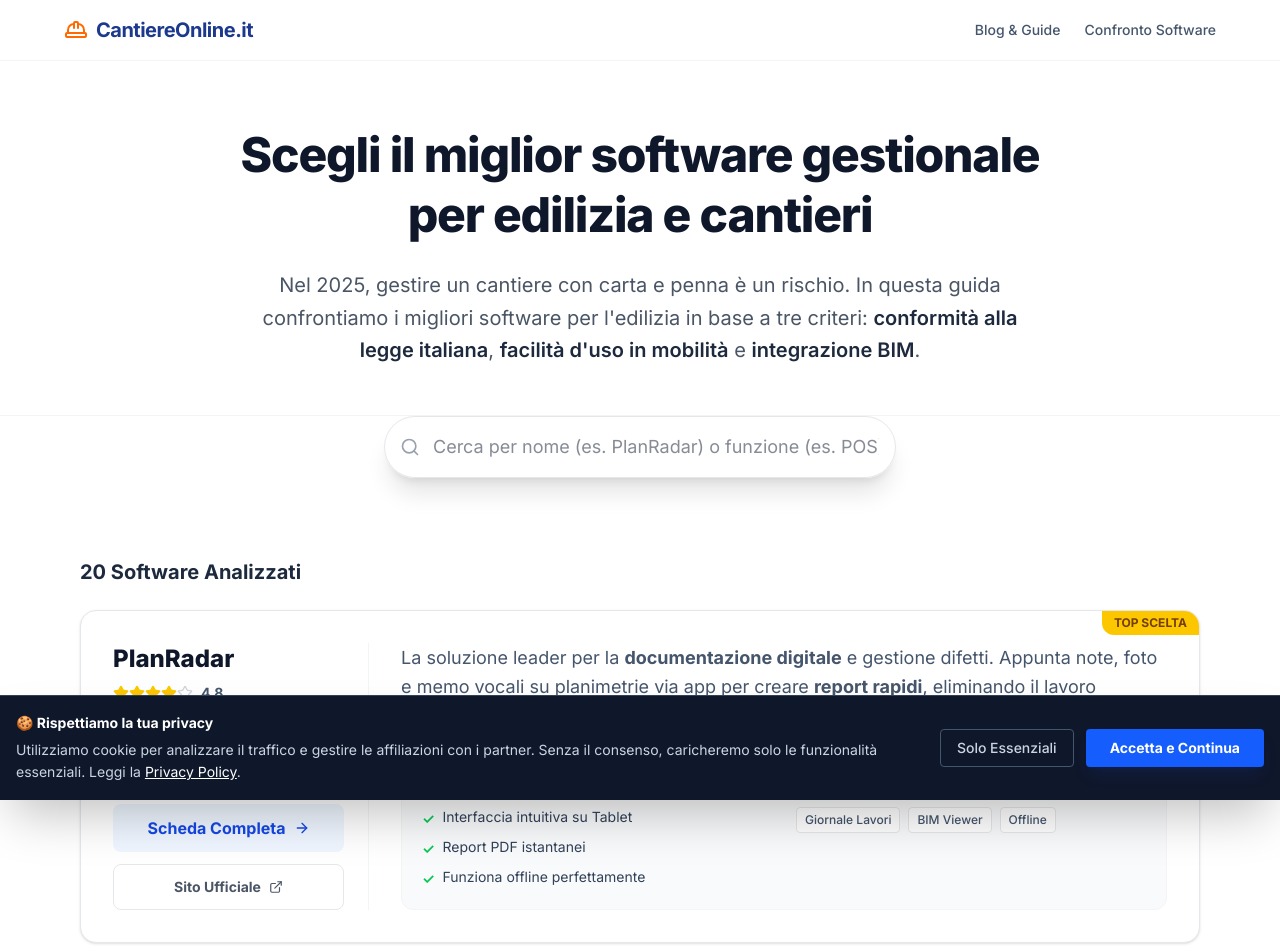
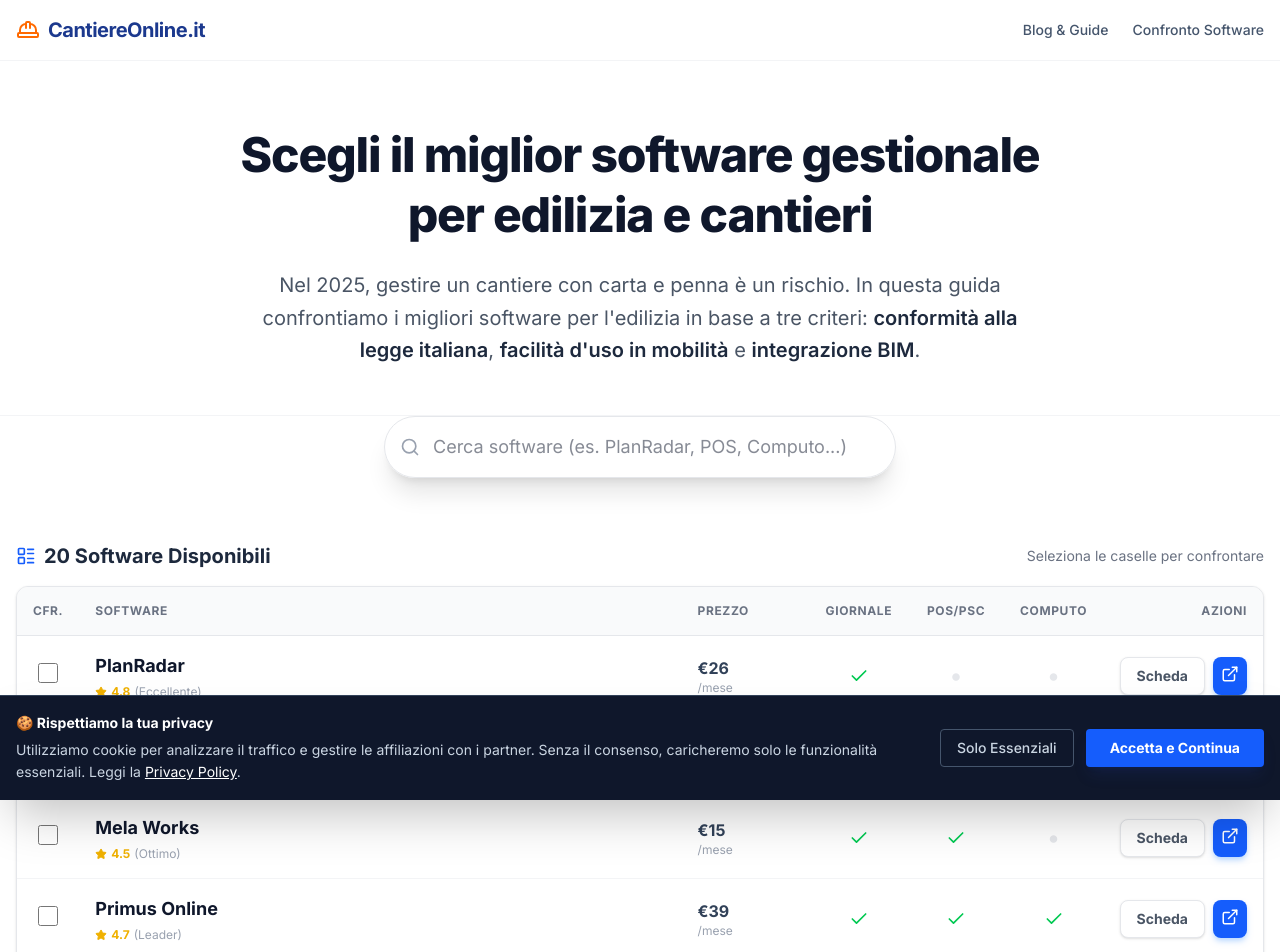
Before and after one commit to Mikymayk/cantiereonline, a Next.js app: page / in a window 1280 px wide. Shown: the top 952 px of the page. Built offline with nearby package versions, Linux system fonts and the light colour scheme.

Commit message:
ripristino

```diff
--- a/app/page.tsx
+++ b/app/page.tsx
@@ -1,10 +1,9 @@
 import Link from 'next/link';
 import { HardHat, Menu, ArrowRight, Calendar, BookOpen } from 'lucide-react';
 import { getSortedPostsData } from '@/lib/posts';
-import SoftwareList from '@/components/SoftwareList'; // Importiamo il componente client
+import SoftwareList from '@/components/SoftwareList';
 
 export default function Home() {
-  // Ora possiamo usare fs qui perché siamo sul server!
   const allPosts = getSortedPostsData();
   const recentPosts = allPosts.slice(0, 2);
 
@@ -13,7 +12,7 @@
 
       {/* --- HEADER --- */}
       <header className="border-b border-gray-100 p-4 sticky top-0 bg-white/95 backdrop-blur z-50">
-        <div className="max-w-6xl mx-auto flex items-center justify-between">
+        <div className="max-w-7xl mx-auto flex items-center justify-between">
           <Link href="/" className="font-bold text-xl tracking-tight text-blue-900 flex items-center gap-2">
             <HardHat className="text-orange-500" /> CantiereOnline.it
           </Link>
@@ -41,10 +40,10 @@
           </h2>
         </section>
 
-        {/* --- COMPONENTE CLIENT: BARRA DI RICERCA + LISTA --- */}
+        {/* --- COMPONENTE CLIENT: RICERCA + TABELLA + MODALE --- */}
         <SoftwareList />
 
-        {/* --- SEZIONE BLOG PREVIEW --- */}
+        {/* --- SEZIONE BLOG --- */}
         <section className="bg-slate-50 py-16 border-t border-gray-200 mt-12">
           <div className="max-w-6xl mx-auto px-4">
 
@@ -65,16 +64,15 @@
             <div className="grid md:grid-cols-2 gap-8">
               {recentPosts.map((post) => (
                 <Link key={post.id} href={`/blog/${post.id}`} className="group bg-white rounded-2xl shadow-sm hover:shadow-xl transition-all duration-300 overflow-hidden border border-gray-100 flex flex-col md:flex-row h-full">
-                  {/* Immagine */}
                   <div className="md:w-2/5 h-48 md:h-auto bg-gray-200 relative overflow-hidden">
-                     <img
-                       src={post.coverImage}
-                       alt={post.title}
-                       className="w-full h-full object-cover group-hover:scale-105 transition-transform duration-500"
-                     />
+                     {post.coverImage && (
+                       <img
+                         src={post.coverImage}
+                         alt={post.title}
+                         className="w-full h-full object-cover group-hover:scale-105 transition-transform duration-500"
+                       />
+                     )}
                   </div>
-
-                  {/* Contenuto */}
                   <div className="p-6 md:w-3/5 flex flex-col justify-between">
                     <div>
                       <div className="flex items-center gap-2 text-xs text-slate-400 mb-3 font-medium uppercase tracking-wider">
@@ -95,22 +93,13 @@
                   </div>
                 </Link>
               ))}
-
-              {/* Fallback se non ci sono post */}
-              {recentPosts.length === 0 && (
-                 <div className="col-span-2 text-center text-gray-400 py-10 bg-white rounded-2xl border border-dashed">
-                   Presto in arrivo nuove guide...
-                 </div>
-              )}
             </div>
 
-            {/* Link Mobile */}
             <div className="mt-8 text-center md:hidden">
               <Link href="/blog" className="inline-flex items-center gap-2 text-blue-600 font-bold hover:text-blue-800">
                 Vedi tutti gli articoli <ArrowRight size={18} />
               </Link>
             </div>
-
           </div>
         </section>
 
--- a/components/SoftwareList.tsx
+++ b/components/SoftwareList.tsx
@@ -1,27 +1,48 @@
-"use client"; // Questo gestisce l'interattività (Search)
+"use client";
 
 import React, { useState } from 'react';
 import Link from 'next/link';
-import { Search, Check, Star, ExternalLink, ArrowRight, ChevronRight } from 'lucide-react';
+import {
+  Search, Check, X, Star, ExternalLink, ArrowRight,
+  LayoutList, Scale, Info, ChevronDown, Trash2
+} from 'lucide-react';
 import { softwareData } from '@/data/software';
 
 export default function SoftwareList() {
   const [searchTerm, setSearchTerm] = useState('');
+  const [selectedIds, setSelectedIds] = useState<string[]>([]);
+  const [showCompare, setShowCompare] = useState(false);
 
+  // Filtra i software
   const filteredSoftware = softwareData.filter(software =>
     software.name.toLowerCase().includes(searchTerm.toLowerCase()) ||
-    software.description.toLowerCase().includes(searchTerm.toLowerCase()) ||
-    software.pros.some(p => p.toLowerCase().includes(searchTerm.toLowerCase()))
+    software.description.toLowerCase().includes(searchTerm.toLowerCase())
   );
+
+  // Gestione Selezione per confronto
+  const toggleSelection = (id: string) => {
+    if (selectedIds.includes(id)) {
+      setSelectedIds(selectedIds.filter(i => i !== id));
+    } else {
+      if (selectedIds.length < 3) {
+        setSelectedIds([...selectedIds, id]);
+      } else {
+        alert("Puoi confrontare massimo 3 software alla volta.");
+      }
+    }
+  };
+
+  // Dati dei software selezionati per il modale
+  const comparisonData = softwareData.filter(s => selectedIds.includes(s.id));
 
   return (
     <>
-      {/* BARRA DI RICERCA (Spostata qui dentro) */}
-      <section className="px-4 text-center w-full -mt-6 mb-12 relative z-10">
+      {/* --- BARRA DI RICERCA --- */}
+      <section className="px-4 text-center w-full -mt-6 mb-8 relative z-10">
          <div className="max-w-lg mx-auto relative">
             <input
               type="text"
-              placeholder="Cerca per nome (es. PlanRadar) o funzione (es. POS)"
+              placeholder="Cerca software (es. PlanRadar, POS, Computo...)"
               className="w-full pl-12 pr-4 py-4 rounded-full border border-gray-200 shadow-xl focus:ring-2 focus:ring-blue-500 focus:border-transparent outline-none text-lg transition-all"
               value={searchTerm}
               onChange={(e) => setSearchTerm(e.target.value)}
@@ -30,105 +51,206 @@
           </div>
       </section>
 
-      {/* LISTA SOFTWARE */}
-      <div id="confronto" className="max-w-6xl mx-auto px-4 py-8">
+      {/* --- BARRA FLOTTANTE CONFRONTO (Appare se selezioni qualcosa) --- */}
+      {selectedIds.length > 0 && (
+        <div className="fixed bottom-6 left-1/2 -translate-x-1/2 bg-slate-900 text-white px-6 py-3 rounded-full shadow-2xl z-50 flex items-center gap-4 animate-in slide-in-from-bottom-4">
+          <span className="font-bold text-sm">{selectedIds.length} Selezionati</span>
+          <button
+            onClick={() => setShowCompare(true)}
+            className="bg-blue-600 hover:bg-blue-500 text-white px-4 py-1.5 rounded-full font-bold text-sm transition-colors flex items-center gap-2"
+          >
+            <Scale size={16}/> Confronta Ora
+          </button>
+          <button onClick={() => setSelectedIds([])} className="text-slate-400 hover:text-white">
+            <X size={18}/>
+          </button>
+        </div>
+      )}
 
-        <div className="flex justify-between items-center mb-6">
-          <h3 className="font-bold text-xl text-slate-800">
-            {filteredSoftware.length} Software Analizzati
+      {/* --- TABELLA PRINCIPALE --- */}
+      <div id="confronto" className="max-w-7xl mx-auto px-4 py-8">
+
+        <div className="flex justify-between items-center mb-4">
+          <h3 className="font-bold text-xl text-slate-800 flex items-center gap-2">
+            <LayoutList size={20} className="text-blue-600"/>
+            {filteredSoftware.length} Software Disponibili
           </h3>
+          <span className="text-sm text-gray-500 hidden md:inline">Seleziona le caselle per confrontare</span>
         </div>
 
-        <div className="grid gap-8">
-          {filteredSoftware.map((sw) => (
-            <div key={sw.id} className="bg-white rounded-2xl border border-gray-200 shadow-sm hover:shadow-xl hover:-translate-y-1 transition-all duration-300 overflow-hidden relative group">
+        <div className="bg-white rounded-xl shadow-sm border border-gray-200 overflow-hidden">
+          <div className="overflow-x-auto">
+            <table className="w-full text-left border-collapse">
+              <thead>
+                <tr className="bg-gray-50 text-xs font-bold text-gray-500 uppercase tracking-wider border-b border-gray-200">
+                  <th className="p-4 w-12 text-center">Cfr.</th>
+                  <th className="p-4">Software</th>
+                  <th className="p-4 w-32">Prezzo</th>
+                  <th className="p-4 w-24 text-center hidden md:table-cell">Giornale</th>
+                  <th className="p-4 w-24 text-center hidden md:table-cell">POS/PSC</th>
+                  <th className="p-4 w-24 text-center hidden md:table-cell">Computo</th>
+                  <th className="p-4 w-40 text-right">Azioni</th>
+                </tr>
+              </thead>
+              <tbody className="divide-y divide-gray-100">
+                {filteredSoftware.map((sw) => (
+                  <tr key={sw.id} className={`hover:bg-blue-50/30 transition-colors ${selectedIds.includes(sw.id) ? 'bg-blue-50' : ''}`}>
+                    <td className="p-4 text-center">
+                      <input
+                        type="checkbox"
+                        className="w-5 h-5 rounded border-gray-300 text-blue-600 focus:ring-blue-500 cursor-pointer"
+                        checked={selectedIds.includes(sw.id)}
+                        onChange={() => toggleSelection(sw.id)}
+                      />
+                    </td>
+                    <td className="p-4">
+                      <div className="flex flex-col">
+                        <Link href={`/software/${sw.id}`} className="font-bold text-slate-900 text-lg hover:text-blue-600">
+                          {sw.name}
+                        </Link>
+                        <div className="flex items-center gap-1 text-yellow-500 text-xs mt-1">
+                          <Star size={12} fill="currentColor"/>
+                          <span className="font-bold">{sw.rating}</span>
+                          <span className="text-gray-400 font-normal">({sw.reviews})</span>
+                        </div>
+                      </div>
+                    </td>
+                    <td className="p-4">
+                      <div className="font-bold text-slate-700">{sw.price}</div>
+                      <div className="text-xs text-gray-400">{sw.paymentType}</div>
+                    </td>
 
-              {/* Badge Top Rated */}
-              {sw.rating >= 4.7 && (
-                <div className="absolute top-0 right-0 bg-yellow-400 text-yellow-900 text-xs font-bold px-3 py-1 rounded-bl-xl z-10">
-                  TOP SCELTA
-                </div>
-              )}
+                    {/* COLONNE FEATURE RAPIDE */}
+                    <td className="p-4 text-center hidden md:table-cell">
+                      {sw.features.giornale_lavori ?
+                        <Check size={20} className="mx-auto text-green-500"/> :
+                        <span className="text-gray-200 text-2xl">•</span>
+                      }
+                    </td>
+                    <td className="p-4 text-center hidden md:table-cell">
+                      {sw.features.pos_psc ?
+                        <Check size={20} className="mx-auto text-green-500"/> :
+                        <span className="text-gray-200 text-2xl">•</span>
+                      }
+                    </td>
+                    <td className="p-4 text-center hidden md:table-cell">
+                      {sw.features.computo_metrico ?
+                        <Check size={20} className="mx-auto text-green-500"/> :
+                        <span className="text-gray-200 text-2xl">•</span>
+                      }
+                    </td>
 
-              <div className="p-6 md:p-8 flex flex-col md:flex-row gap-8">
-
-                {/* COLONNA 1: Info */}
-                <div className="md:w-1/4 flex flex-col justify-between border-b md:border-b-0 md:border-r border-gray-100 pb-6 md:pb-0 md:pr-6">
-                  <div>
-                    <h3 className="text-2xl font-extrabold text-slate-900 mb-2">{sw.name}</h3>
-                    <div className="flex items-center gap-2 mb-4">
-                      <div className="flex text-yellow-400">
-                          {[...Array(5)].map((_, i) => (
-                            <Star key={i} size={16} fill={i < Math.floor(sw.rating) ? "currentColor" : "none"} className={i < Math.floor(sw.rating) ? "" : "text-gray-300"} />
-                          ))}
+                    <td className="p-4 text-right">
+                      <div className="flex justify-end gap-2">
+                        <Link href={`/software/${sw.id}`} className="px-4 py-2 bg-white border border-gray-200 rounded-lg text-sm font-bold text-gray-600 hover:border-blue-500 hover:text-blue-600 transition-all shadow-sm">
+                          Scheda
+                        </Link>
+                        <a href={sw.website} target="_blank" className="p-2 bg-blue-600 text-white rounded-lg hover:bg-blue-700 shadow-blue-200 shadow-md">
+                          <ExternalLink size={18}/>
+                        </a>
                       </div>
-                      <span className="text-sm font-bold text-slate-600">{sw.rating}</span>
-                    </div>
-                    <div className="text-3xl font-bold text-blue-600 mb-1">{sw.price}</div>
-                    <div className="text-sm text-gray-500 mb-4">{sw.paymentType}</div>
-                  </div>
-
-                  <div className="flex flex-col gap-3 mt-auto">
-                    <Link href={`/software/${sw.id}`} className="w-full bg-blue-50 text-blue-700 hover:bg-blue-100 py-3 rounded-lg font-bold text-center transition-colors flex items-center justify-center gap-2">
-                      Scheda Completa <ArrowRight size={16}/>
-                    </Link>
-                    <a href={sw.website} target="_blank" rel="noopener noreferrer" className="w-full border border-gray-200 text-gray-600 hover:bg-gray-50 py-3 rounded-lg font-bold text-center transition-colors flex items-center justify-center gap-2 text-sm">
-                      Sito Ufficiale <ExternalLink size={14}/>
-                    </a>
-                  </div>
-                </div>
-
-                {/* COLONNA 2: Dettagli */}
-                <div className="md:w-3/4 flex flex-col justify-between">
-                  <div className="mb-6">
-                      <p className="text-slate-600 text-lg leading-relaxed" dangerouslySetInnerHTML={{ __html: sw.description }}></p>
-                  </div>
-
-                  <div className="grid md:grid-cols-2 gap-6 bg-gray-50 p-5 rounded-xl border border-gray-100">
-                    <div>
-                      <h4 className="font-bold text-sm text-slate-900 uppercase tracking-wide mb-3 flex items-center gap-2">
-                        <Check size={16} className="text-green-500"/> I Punti di Forza
-                      </h4>
-                      <ul className="space-y-2">
-                        {sw.pros.slice(0, 3).map((pro, idx) => (
-                          <li key={idx} className="text-sm text-slate-700 flex items-start gap-2">
-                            <span className="text-green-500 font-bold mt-0.5">✓</span> {pro}
-                          </li>
-                        ))}
-                      </ul>
-                    </div>
-
-                    <div className="mt-4 md:mt-0 pt-4 md:pt-0 border-t md:border-t-0 border-gray-200">
-                      <h4 className="font-bold text-sm text-slate-900 uppercase tracking-wide mb-3">Funzioni Chiave</h4>
-                      <div className="flex flex-wrap gap-2">
-                        {sw.features.giornale_lavori && <span className="bg-white border border-gray-200 px-2 py-1 rounded text-xs font-medium text-slate-600">Giornale Lavori</span>}
-                        {sw.features.pos_psc && <span className="bg-white border border-gray-200 px-2 py-1 rounded text-xs font-medium text-slate-600">Sicurezza POS</span>}
-                        {sw.features.computo_metrico && <span className="bg-white border border-gray-200 px-2 py-1 rounded text-xs font-medium text-slate-600">Computo</span>}
-                        {sw.features.bim_viewer && <span className="bg-white border border-gray-200 px-2 py-1 rounded text-xs font-medium text-slate-600">BIM Viewer</span>}
-                        {sw.features.funziona_offline && <span className="bg-white border border-gray-200 px-2 py-1 rounded text-xs font-medium text-slate-600">Offline</span>}
-                      </div>
-                    </div>
-                  </div>
-
-                  <div className="mt-6 md:hidden">
-                      <Link href={`/software/${sw.id}`} className="text-blue-600 font-bold text-sm flex items-center gap-1">
-                        Leggi recensione completa <ChevronRight size={16} />
-                      </Link>
-                  </div>
-                </div>
-
-              </div>
-            </div>
-          ))}
+                    </td>
+                  </tr>
+                ))}
+              </tbody>
+            </table>
+          </div>
 
           {filteredSoftware.length === 0 && (
-              <div className="text-center py-20 bg-gray-50 rounded-2xl border border-dashed border-gray-300">
-                <p className="text-xl text-gray-500 mb-2">Nessun software trovato per "{searchTerm}"</p>
-                <button onClick={() => setSearchTerm('')} className="text-blue-600 font-bold underline">Resetta filtri</button>
-              </div>
+            <div className="p-12 text-center text-gray-500">
+              Nessun risultato per "{searchTerm}"
+            </div>
           )}
         </div>
       </div>
+
+      {/* --- MODALE CONFRONTO DETTAGLIATO --- */}
+      {showCompare && (
+        <div className="fixed inset-0 bg-white z-[100] overflow-y-auto animate-in fade-in duration-200">
+          <div className="max-w-7xl mx-auto px-4 py-8">
+
+            {/* Header Modale */}
+            <div className="flex justify-between items-center mb-8 sticky top-0 bg-white/95 backdrop-blur py-4 border-b border-gray-100 z-10">
+              <h2 className="text-2xl font-bold text-slate-900 flex items-center gap-2">
+                <Scale className="text-blue-600"/> Confronto Dettagliato
+              </h2>
+              <button
+                onClick={() => setShowCompare(false)}
+                className="bg-gray-100 hover:bg-gray-200 text-slate-700 px-4 py-2 rounded-lg font-bold flex items-center gap-2"
+              >
+                <X size={20}/> Chiudi
+              </button>
+            </div>
+
+            {/* GRIGLIA CONFRONTO */}
+            <div className="grid grid-cols-[200px_repeat(3,1fr)] gap-0 border border-gray-200 rounded-xl overflow-hidden shadow-xl">
+
+              {/* HEADER ROW: Nomi Software */}
+              <div className="bg-slate-50 p-4 border-b border-r border-gray-200 font-bold text-slate-500 flex items-end pb-2">
+                Caratteristica
+              </div>
+              {comparisonData.map(sw => (
+                <div key={sw.id} className="bg-slate-50 p-4 border-b border-r border-gray-200 text-center relative group">
+                  <button onClick={() => toggleSelection(sw.id)} className="absolute top-2 right-2 text-gray-300 hover:text-red-500">
+                    <Trash2 size={16}/>
+                  </button>
+                  <div className="font-extrabold text-lg text-slate-900 mb-1">{sw.name}</div>
+                  <div className="text-blue-600 font-bold">{sw.price}</div>
+                  <div className="text-xs text-gray-500">{sw.paymentType}</div>
+                  <a href={sw.website} target="_blank" className="mt-3 block text-xs bg-blue-600 text-white py-1 rounded hover:bg-blue-700">
+                    Sito Web
+                  </a>
+                </div>
+              ))}
+              {/* Filler per colonne vuote se < 3 */}
+              {[...Array(3 - comparisonData.length)].map((_, i) => (
+                <div key={i} className="bg-slate-50 border-b border-r border-gray-200 hidden md:block"></div>
+              ))}
+
+              {/* --- GENERATORE RIGHE --- */}
+              {/* Funzione Helper per creare righe */}
+              {[
+                { title: "HIGHLIGHTS", keys: ['giornale_lavori', 'pos_psc', 'computo_metrico', 'free_trial'] },
+                { title: "AMMINISTRAZIONE", keys: ['conformita_ita', 'fatturazione_elettronica', 'firma_digitale', 'integrazione_sdi', 'export_contabilita'] },
+                { title: "TECNICO & CAMPO", keys: ['funziona_offline', 'bim_viewer', 'foto_360', 'gps_staff', 'app_ios', 'app_android'] },
+                { title: "COLLABORAZIONE", keys: ['chat_interna', 'notifiche_push', 'utenti_illimitati', 'inviti_esterni'] },
+                { title: "SUPPORTO", keys: ['interfaccia_italiano', 'supporto_telefono', 'supporto_chat'] }
+              ].map((category) => (
+                <React.Fragment key={category.title}>
+                  {/* Intestazione Categoria */}
+                  <div className="col-span-4 bg-gray-100 p-2 text-xs font-bold text-gray-500 uppercase tracking-widest pl-4 border-b border-gray-200">
+                    {category.title}
+                  </div>
+
+                  {/* Righe Feature */}
+                  {category.keys.map((key) => (
+                    <React.Fragment key={key}>
+                      <div className="p-3 border-b border-r border-gray-100 text-sm font-medium text-slate-700 flex items-center bg-white">
+                        {key.replace(/_/g, ' ').replace(/\b\w/g, l => l.toUpperCase())}
+                      </div>
+                      {comparisonData.map(sw => (
+                        <div key={`${sw.id}-${key}`} className="p-3 border-b border-r border-gray-100 text-center flex items-center justify-center bg-white">
+                          {/* @ts-ignore - Accesso dinamico alle feature */}
+                          {sw.features[key] ? (
+                            <Check size={20} className="text-green-500" />
+                          ) : (
+                            <X size={20} className="text-red-300 opacity-50" />
+                          )}
+                        </div>
+                      ))}
+                      {/* Filler colonne vuote */}
+                      {[...Array(3 - comparisonData.length)].map((_, i) => (
+                        <div key={i} className="bg-white border-b border-r border-gray-100 hidden md:block"></div>
+                      ))}
+                    </React.Fragment>
+                  ))}
+                </React.Fragment>
+              ))}
+
+            </div>
+          </div>
+        </div>
+      )}
     </>
   );
 }
```
